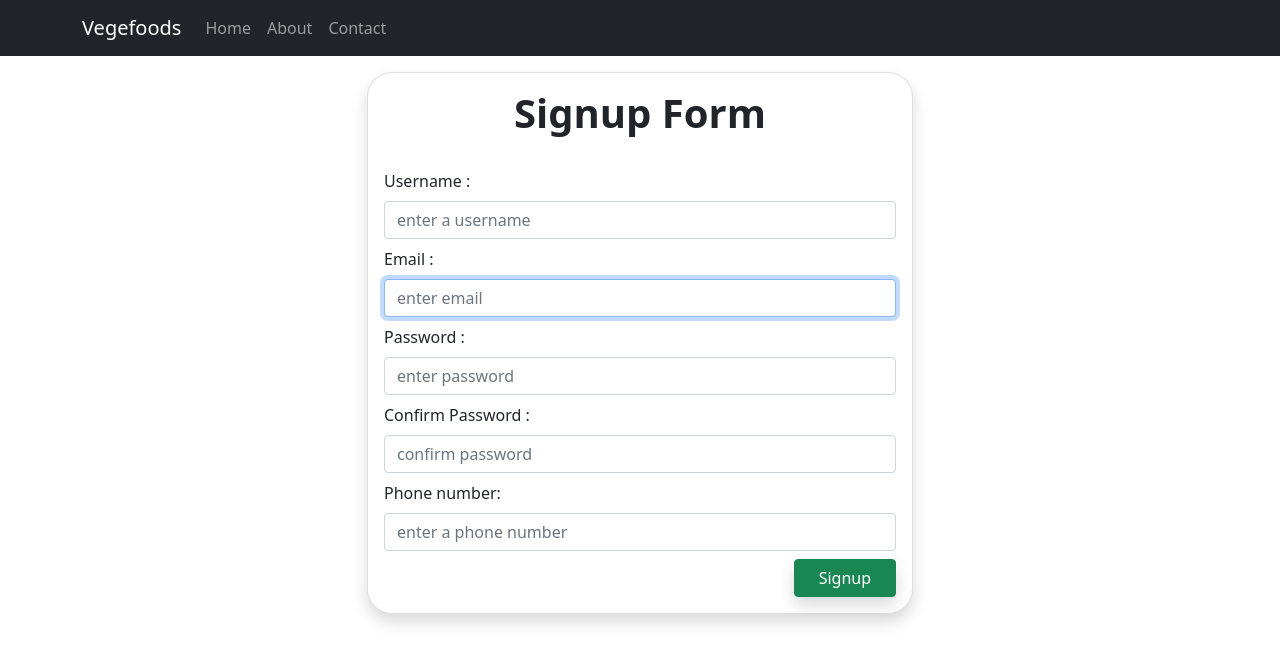
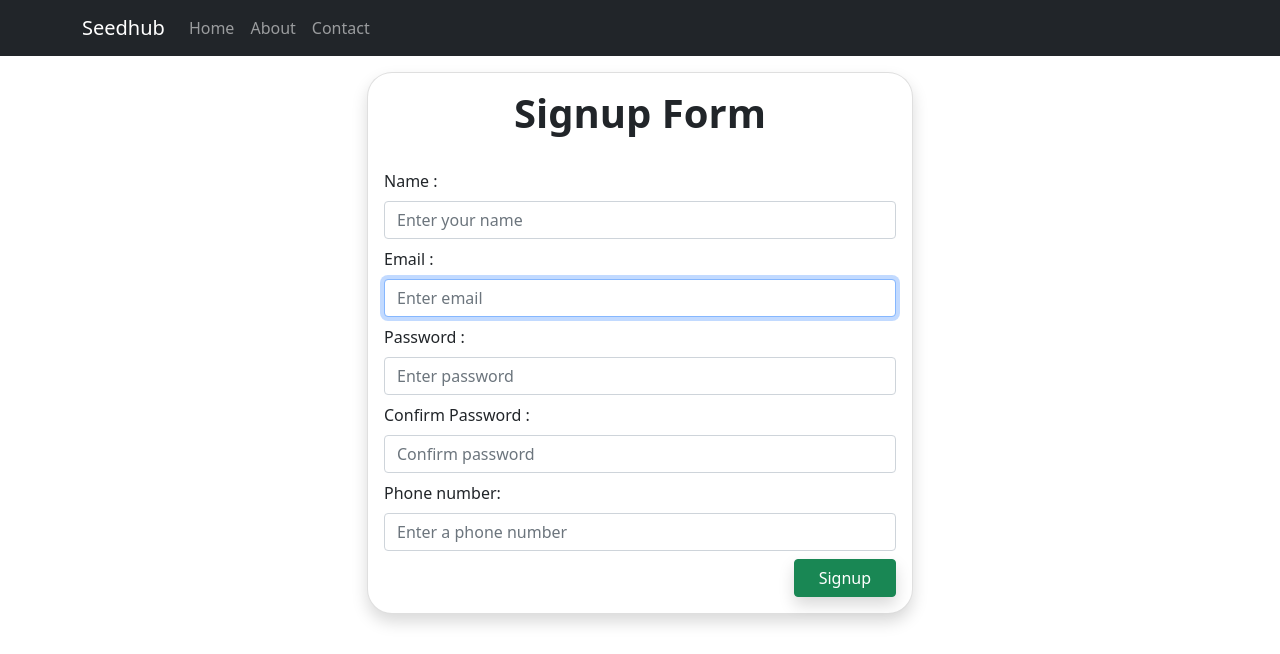
Before and after one commit to sayoojsyj/seed_ecommerce, a Django app: page /accounts/signup in a window 1280 px wide. Shown: the top 654 px of the page. Run offline with Django 4.2, Linux system fonts and the light colour scheme; some libraries are stand-ins or nearby versions.

Commit message:
login and name  displaying on navbar

```diff
--- a/myproject/accounts/forms.py
+++ b/myproject/accounts/forms.py
@@ -14,16 +14,16 @@ User = get_user_model()
 
 
 class CustomUserForm(UserCreationForm):
-    # phone_number = forms.CharField(max_length=15)
-    username = forms.CharField(widget=forms.TextInput(attrs={'class':'form-control my-2','placeholder':'enter a username '}))
-    email = forms.CharField(widget=forms.TextInput(attrs={'class':'form-control my-2','placeholder':'enter email '}))
-    password1 = forms.CharField(widget=forms.PasswordInput(attrs={'class':'form-control my-2','placeholder':'enter password '}))
-    password2 = forms.CharField(widget=forms.PasswordInput(attrs={'class':'form-control my-2','placeholder':'confirm password '}))
-    phone = forms.CharField(max_length=15,widget=forms.TextInput(attrs={'class':'form-control my-2','placeholder':'enter a phone number'}))
+
+    name = forms.CharField(widget=forms.TextInput(attrs={'class':'form-control my-2','placeholder':'Enter your name '}))
+    email = forms.CharField(widget=forms.TextInput(attrs={'class':'form-control my-2','placeholder':'Enter email '}))
+    password1 = forms.CharField(widget=forms.PasswordInput(attrs={'class':'form-control my-2','placeholder':'Enter password '}))
+    password2 = forms.CharField(widget=forms.PasswordInput(attrs={'class':'form-control my-2','placeholder':'Confirm password '}))
+    phone = forms.CharField(max_length=15,widget=forms.TextInput(attrs={'class':'form-control my-2','placeholder':'Enter a phone number'}))
 
     class Meta:
         model = User
-        fields = ['username', 'email', 'password1', 'password2', 'phone']
+        fields = ['name', 'email', 'password1', 'password2', 'phone']
 
     # def clean_phone_number(self):
     #     phone_number = self.cleaned_data['phone_number']
@@ -33,8 +33,8 @@ class CustomUserForm(UserCreationForm):
     #         raise forms.ValidationError("invalid phone number.")
     #     return phone_number
 
-    def clean_username(self):
-        username = self.cleaned_data['username']
-        if not len(username) > 4:
+    def clean_name(self):
+        name = self.cleaned_data['name']
+        if not len(name) > 4:
              raise forms.ValidationError("Given user name is short.")
-        return username
+        return name
--- a/myproject/accounts/models.py
+++ b/myproject/accounts/models.py
@@ -22,8 +22,8 @@ class CustomUser(AbstractBaseUser, PermissionsMixin):
   USERNAME_FIELD = 'email'
   REQUIRED_FIELDS = ['name','phone']
 
-  def _str_(self):
-    return self.email
+  def __str__(self):
+    return self.name
 
 # from django.contrib.auth.models import AbstractUser,BaseUserManager
 # # from django.utils.translation import ugettext_lazy as _
--- a/myproject/accounts/views.py
+++ b/myproject/accounts/views.py
@@ -106,9 +106,10 @@ class LoginView(View):
         if request.user.is_authenticated:
             messages.warning(request, "You are logged in")
             return redirect('/')
-        name = request.POST.get('username')
+        # name = request.POST.get('username')
+        email = request.POST.get('email')
         pswrd = request.POST.get('password')
-        user = authenticate(request, username=name, password=pswrd)
+        user = authenticate(request, email=email, password=pswrd)
         if user is not None:
             login(request, user)
             messages.success(request, "Logged in successfully")
--- a/myproject/templates/signup.html
+++ b/myproject/templates/signup.html
@@ -11,7 +11,7 @@
 <body>
     <nav class="navbar navbar-expand-lg navbar-dark ftco_navbar bg-dark ftco-navbar-light" id="ftco-navbar">
 	    <div class="container">
-	      <a class="navbar-brand" href="index.html">Vegefoods</a>
+	      <a class="navbar-brand" href="index.html">Seedhub</a>
 	      <button class="navbar-toggler" type="button" data-toggle="collapse" data-target="#ftco-nav" aria-controls="ftco-nav" aria-expanded="false" aria-label="Toggle navigation">
 	        <span class="oi oi-menu"></span> Menu
 	      </button>
@@ -53,10 +53,10 @@
                                 </div> <br>
 
                                 <div class="form-group mb-0">
-                                    <label for="">Username :</label>
-                                    {{form.username}}
-                                    {% if form.errors.username %}
-                                    <label class="text-danger">{{form.errors.username}}</label>
+                                    <label for="">Name :</label>
+                                    {{form.name}}
+                                    {% if form.errors.name %}
+                                    <label class="text-danger">{{form.errors.name}}</label>
                                     {% endif %}
 
                                 </div>
@@ -71,7 +71,7 @@
                                     <label for="">Password :</label>
                                     {{form.password1}}
                                     {% if form.errors.password1 %}
-                                    <label class="text-danger">{{form.errors.password1}}</label>
+                                    <label class="text-danger">{{form.errors.password1}} </label>
                                     {% endif %}
                                 </div>
                                 <div class="form-group">
```
Also changed, not shown: myproject/home/views.py (+7 -0 lines), myproject/templates/index.html (+8 -3 lines), myproject/templates/login.html (+5 -62 lines), myproject/static/images/large_seededen.png (added).
